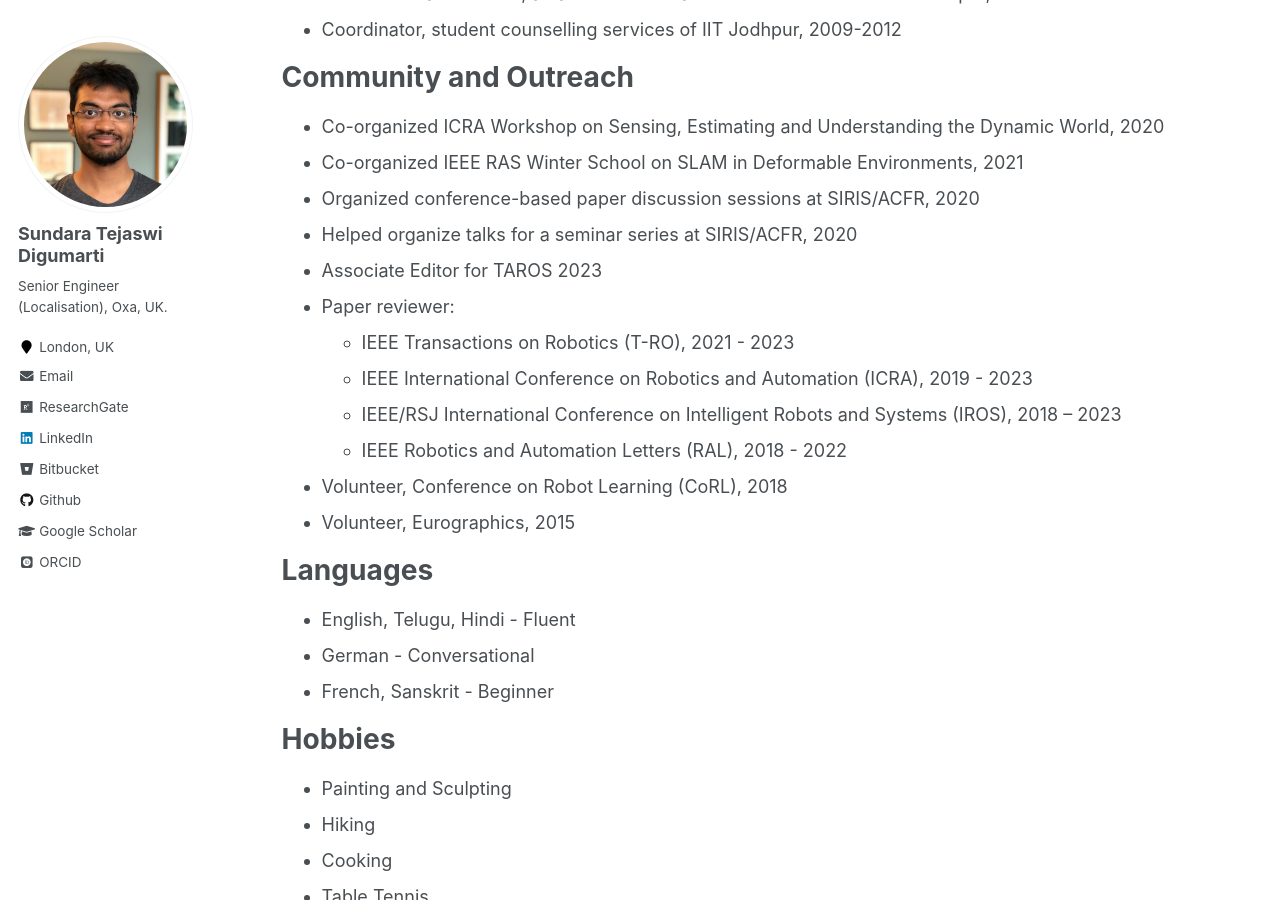
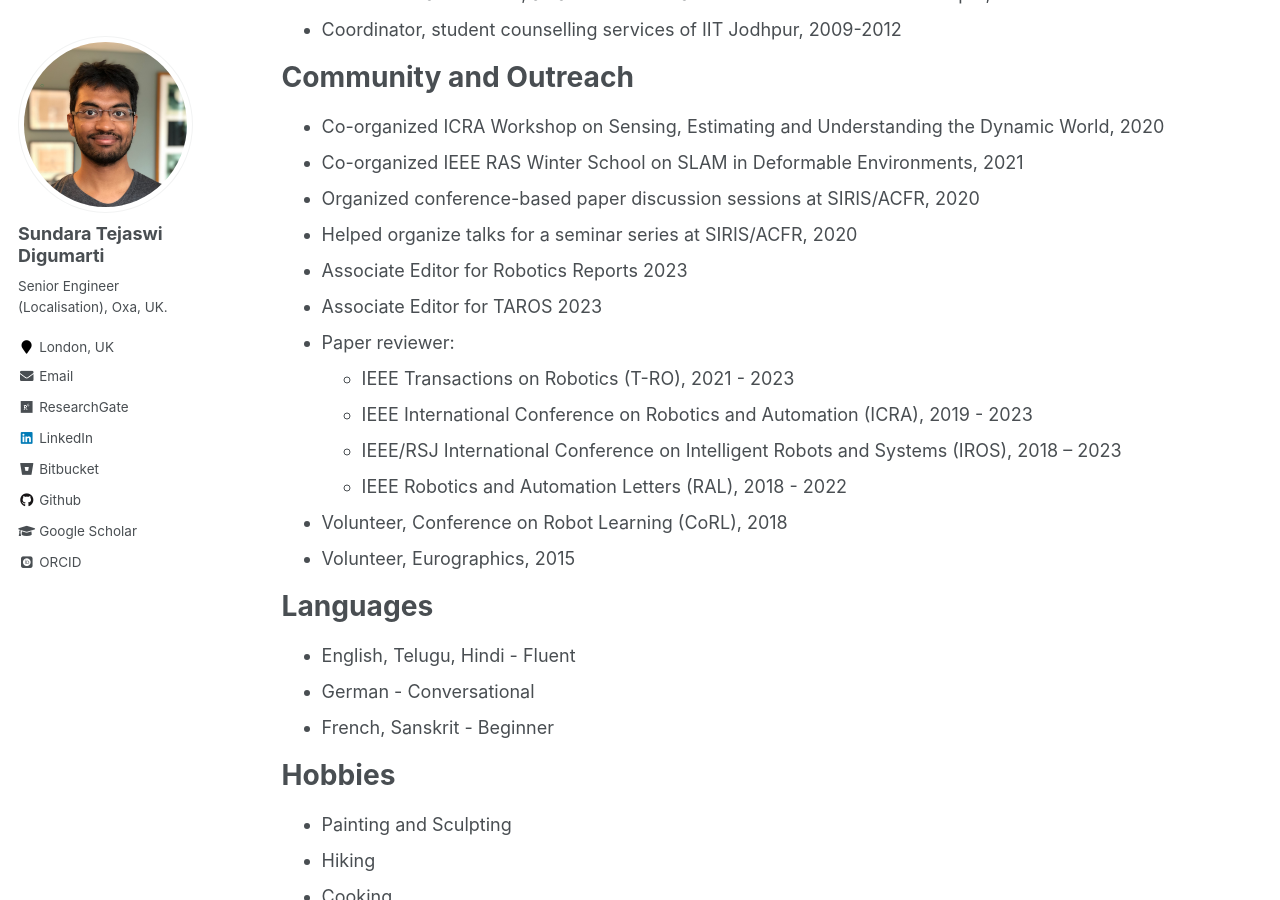
Before and after one commit to tejaswid/tejaswid.github.io, a Jekyll site: the page built from _pages/cv.md, in a window 1280 px wide and 900 px high, scrolled down 4415 px. Built offline with Jekyll 4.4.1, drawn with Linux system fonts in a browser that asks for light colours; some web fonts are replaced.

Commit message:
Updated cv.md
Added robotics reports editorial position

```diff
--- a/_pages/cv.md
+++ b/_pages/cv.md
@@ -108,6 +108,7 @@ Community and Outreach
 * Co-organized IEEE RAS Winter School on SLAM in Deformable Environments, 2021
 * Organized conference-based paper discussion sessions at SIRIS/ACFR, 2020
 * Helped organize talks for a seminar series at SIRIS/ACFR, 2020
+* Associate Editor for Robotics Reports 2023
 * Associate Editor for TAROS 2023
 * Paper reviewer:
   * IEEE Transactions on Robotics (T-RO), 2021 - 2023
```
